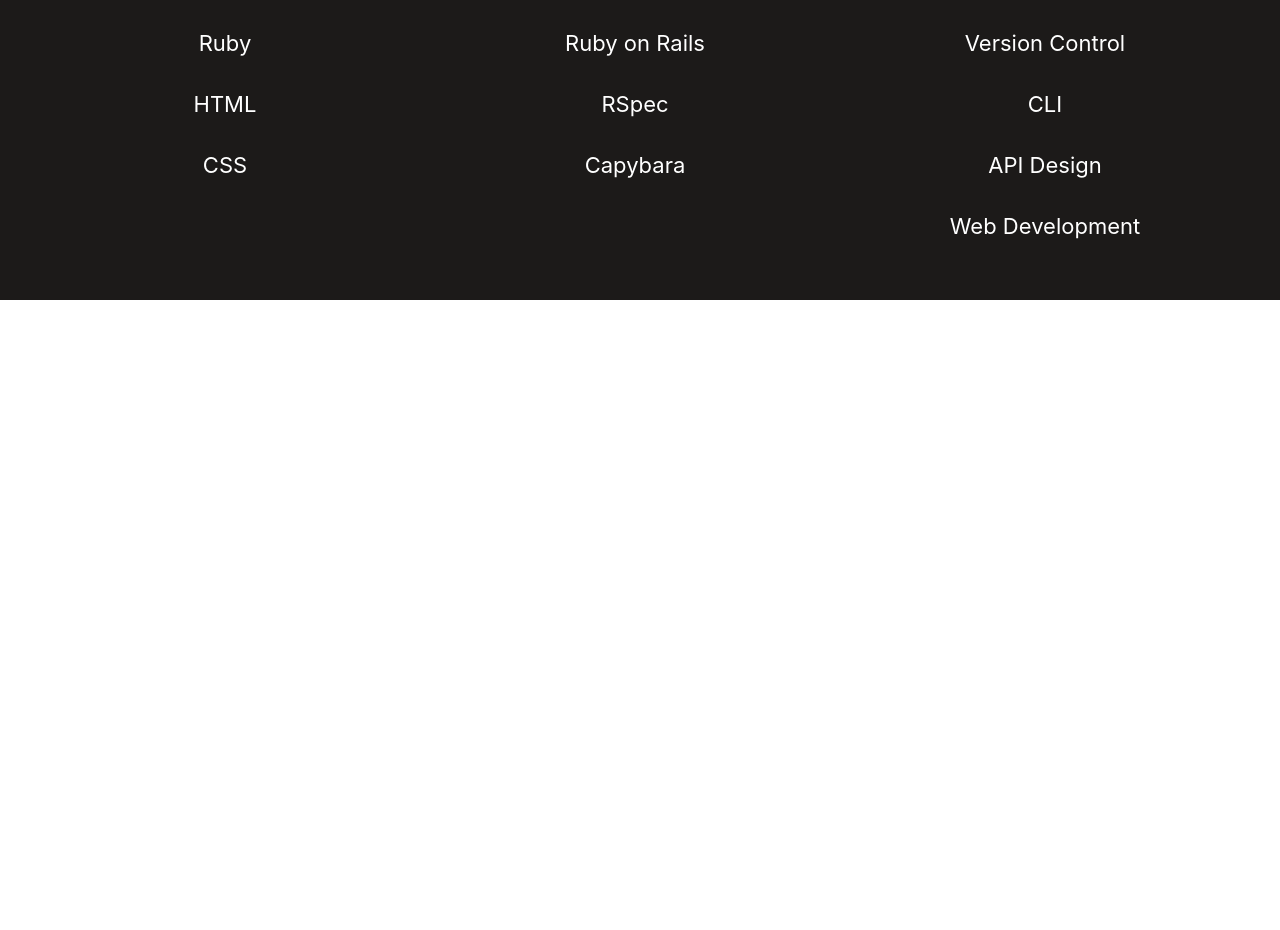
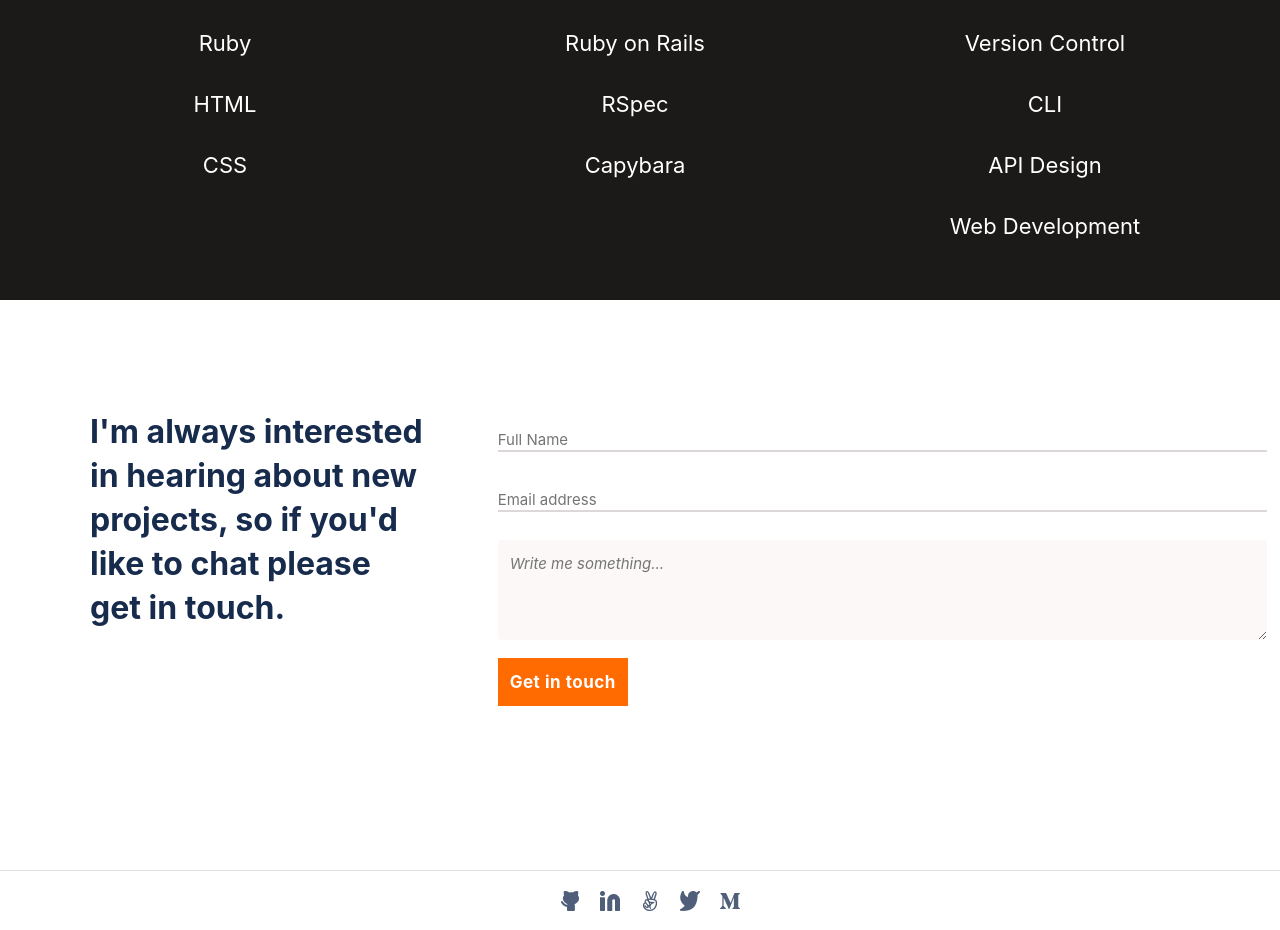
Before and after one commit to YoutLone/Portfolio, a plain HTML site: page index.html in a window 1280 px wide. Shown: the part 2556-3486 px from the top of the page. Before the commit the page ends 2856 px from the top, so only its background shows below. Drawn offline with Linux system fonts and the light colour scheme.

Commit message:
Add html form

```diff
--- a/index.html
+++ b/index.html
@@ -307,5 +307,31 @@
         </li>
       </ul>
     </section>
+
+    <section class="form-section">
+      <div class="form-section-wrapper">
+        <p class="form-description">
+          I'm always interested<br>in hearing about new<br> projects, so if you'd<br>like to chat please<br> get in touch.
+        </p>
+      </div>
+      <form class="contact-form">
+        <input type="text" maxlength="30" placeholder="Full Name" required><br><br>
+        <input type="email" placeholder="Email address" required><br><br>
+        <textarea maxlength="500" placeholder="Write me something..." required></textarea><br><br>
+        <input type="submit" value="Get in touch">
+      </form>
+    </section>
+
+    <section class="footer-section">
+    <div class="form-line"></div>
+      <div class="footer-section-wrapper">
+          <img
+            class="footer-link-img"
+            src="images/Social Media.png"
+            alt="Social Media"/>
+          <div class="form-base-line"></div>
+      </div>
+    </section>
+
     </body>
 </html>
--- a/style.css
+++ b/style.css
@@ -370,6 +370,125 @@
   padding-top: 25px;
 }
 
+.form-section {
+  margin-top: 70px;
+  width: 100%;
+  height: 750px;
+  background-color: white;
+}
+
+.form-description {
+  font-family: 'Inter', sans-serif;
+  font-style: normal;
+  font-weight: 700;
+  font-size: 32px;
+  line-height: 44px;
+  text-align: center;
+  color: #172b4d;
+  margin: 0 23px 0 25px;
+}
+
+.contact-form {
+  margin-top: 40px;
+}
+
+input[type=text] {
+  width: 87%;
+  margin: 20px 23px 20px 25px;
+  border: none;
+  border-bottom: 2px solid  #dbd8d7;
+  font-family: 'Inter', sans-serif;
+  font-style: normal;
+  font-weight: 400;
+  font-size: 15px;
+  line-height: 44px;
+  color: #979493;
+}
+
+input[type=email] {
+  width: 87%;
+  margin: 0 23px 0 25px;
+  border: none;
+  border-bottom: 2px solid  #dbd8d7;
+  font-family: 'Inter', sans-serif;
+  font-style: normal;
+  font-weight: 400;
+  font-size: 15px;
+  line-height: 44px;
+  color: #979493;
+}
+
+textarea {
+  width: 87%;
+  height: 100px;
+  padding: 12px 12px;
+  border: none;
+  border-radius: 4px;
+  font-family: 'Inter', sans-serif;
+  font-style: italic;
+  font-weight: 400;
+  font-size: 15px;
+  line-height: 24px;
+  color: #3c3a39;
+  background: #fbf8f7;
+  margin: 10px 23px 0 25px;
+}
+
+input[type=submit] {
+  margin: 0 155px;
+  border: none;
+  font-family: 'Inter', sans-serif;
+  font-style: normal;
+  font-weight: 700;
+  font-size: 17px;
+  line-height: 24px;
+  letter-spacing: 0.03em;
+  color: #fff;
+  cursor: pointer;
+  background: #ff6b00;
+  padding: 12px;
+}
+
+input[type=submit]:hover {
+  background-color: #fff5e1;
+  color: #ff6b00;
+}
+
+input[type=submit]:focus {
+  background-color: #ff6b00;
+  color: white;
+}
+
+input[type=submit]:disabled {
+  background-color: #f4f1f0;
+  color: #5b5957;
+}
+
+.form-line {
+  width: 100%;
+  height: 1px;
+  margin: 0 auto;
+  background: #dfe1e6;
+}
+
+.footer-section {
+  width: 100%;
+  height: 130px;
+}
+
+.footer-link-img {
+  padding-top: 25px;
+  margin-left: 120px;
+}
+
+.form-base-line {
+  width: 30%;
+  height: 5px;
+  margin: 50px auto -40px auto;
+  background: #0d151e;
+  border-radius: 10px;
+}
+
 @media only screen and (min-width: 768px) {
   .navbar {
     padding: 20px 20px;
@@ -514,6 +633,46 @@
     grid-template-columns: 1fr 1fr 1fr;
     margin: 10px 30px 50px -180px;
   }
+
+  .form-section {
+    display: flex;
+    height: 500px;
+  }
+
+  .form-description {
+    text-align: left;
+    margin: 40px 135px 300px 90px;
+  }
+
+  input[type=text],
+  input[type=email] {
+    line-height: 20px;
+    width: 157%;
+    margin-left: -60px;
+  }
+
+  textarea {
+    width: 157%;
+    margin-left: -60px;
+  }
+
+  input[type=submit] {
+    margin-left: -60px;
+    margin-right: 420px;
+  }
+
+  .footer-section {
+    height: 60px;
+  }
+
+  .footer-link-img {
+    padding-top: 10px;
+    margin-left: 550px;
+  }
+
+  div.form-base-line {
+    display: none;
+  }
 }
 
 @media only screen and (min-width: 1008px) {
```
Also changed, not shown: images/Social Media.png (added).
